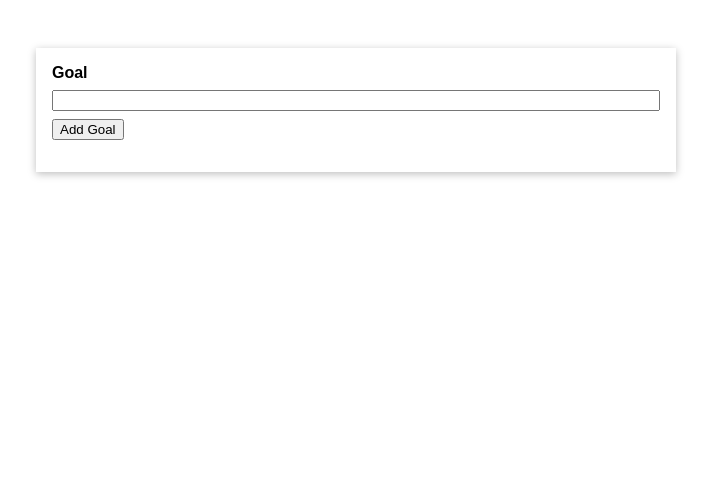
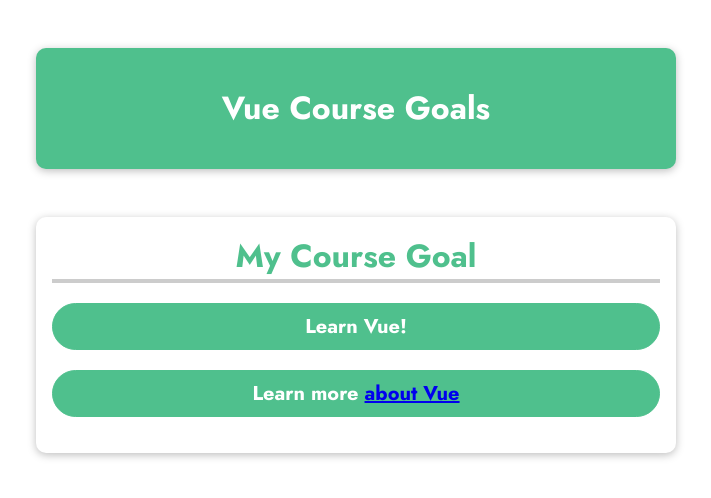
Before and after one commit to jollypyun/practicingVue, a plain HTML site: page index.html in a window 1280 px wide. Shown: the whole page, without its empty margins (284-995 px from the left). Drawn offline with nearby package versions, Linux system fonts and the light colour scheme.

Commit message:
- 데이터 바인딩 - data, methods

```diff
--- a/app.js
+++ b/app.js
@@ -1,35 +1,36 @@
-// 앱을 구성하는 JS 객체를 취한다.
-// data 프로퍼티 : 해당 앱으로 전달할 객체. 함수를 값으로 가지고 return이 필요하다.
-// method : 메서드와 함수를 정의
-
-Vue.createApp({
-    data() {
+// Vue로 먼저 해야할 것은 Vue 앱을 생성하는 것.
+const app =  Vue.createApp({
+    // 데이터 구성
+    // 값으로 함수를 갖는다.
+    // 객체 반환
+    // 반환되는 객체는 Vue가 조정하는 HTML 코드에서 사용 가능
+    // 그 자체로 함수이자 객체
+    data: function() {
         return {
-            goals: [],
-            enteredValue: ''
+            courseGoal: 'Finish',
+            vueLink: 'https://vuejs.org/'
         };
     },
+
+    // methods : 호출 및 이벤트가 생겼을 경우 실행할 함수 정의
+    // 메서드 및 함수로 만들어진 객체
+    // 객체에서 정의하는 프로퍼티는 함수여야 한다.
     methods: {
-        addGoal() {
-            this.goals.push(this.enteredValue);
+        outputGoal() {
+            const randomNumber = Math.random();
+            if(randomNumber < 0.5) {
+                return 'Learn Vue!';
+            }
+            return 'Master Vue!';
         }
     }
-}).mount('#app'); // Vue 앱이 페이지의 어느 부분에서 적용이 되어야 하는지 알려줘야 한다.
+});
 
+// 어느 구역을 조작할 것인지를 파악해야한다.
+app.mount('#user-goal');
 
+// Vue 기능을 이용해 조정 섹션과 상호 작용 가능
 
-// Vanila JS 코드
-
-// const buttonEl = document.querySelector('button');
-// const inputEl = document.querySelector('input');
-// const listEl = document.querySelector('ul');
-
-// function addGoal() {
-//     const enteredValue = inputEl.value;
-//     const listItemEl= documnet.createElement('li');
-//     listItemEl.textContent = enteredValue;
-//     listEl.appendChild(listItemEl);
-//     inputEl.value = '';
-// }
-
-// buttonEl.addEventListener('click', addGoal);
+// Vue는 보이지 않는 곳에서 HTML 코드를 스캔해 지원되는 기능과 구문을 감지
+// 템플릿에서 컨탠츠를 출력하고자 하는 구문은 HTML에서 이중 중괄호로 사용해 출력한다. 이런 구문을 보간법이라 한다.
+// 보간법 : data에서 반환하는 객체의 일부분인 프로퍼티를 참조하고 이중 중괄호 부분에 해당 프로퍼티 값이 출력되도록 하는 방법
--- a/index.html
+++ b/index.html
@@ -3,21 +3,25 @@
   <head>
     <meta charset="UTF-8" />
     <meta name="viewport" content="width=device-width, initial-scale=1.0" />
-    <title>A First App</title>
+    <title>Vue Basics</title>
+    <link
+      href="https://fonts.googleapis.com/css2?family=Jost:wght@400;700&display=swap"
+      rel="stylesheet"
+    />
     <link rel="stylesheet" href="styles.css" />
+    <script src="https://unpkg.com/vue@next" defer></script>
+    <script src="app.js" defer></script>
   </head>
   <body>
-    <div id="app">
-      <div>
-        <label for="goal">Goal</label>
-        <input type="text" id="goal" v-model="enteredValue"/> <!-- 입력되는 내용이 대입될 변수 -->
-        <button v-on:click="addGoal">Add Goal</button> <!-- click 이벤트 -->
-      </div>
-      <ul>
-        <li v-for="goal in goals">{{ goal }}</li> <!-- goals 배열의 goal로 하나씩 접근  이중 괄호로 표시-->
-      </ul>
-    </div>
-    <script src="https://unpkg.com/vue@3"></script> <!-- 패키지 설치 없이 CDN을 통해 Vue 사용 -->
-    <script src="app.js"></script>
+    <header>
+      <h1>Vue Course Goals</h1>
+    </header>
+    <section id="user-goal">
+      <h2>My Course Goal</h2>
+      <p>{{ outputGoal() }}</p> <!-- 보간법은 data뿐 아니라 methods도 가능. 기본적인 js 코드도 가능. 다만 복잡한(if 등) 기능은 불가 -->
+      <p>Learn more <a v-bind:href="vueLink">about Vue</a></p> <!-- 이중 중괄호 구문은 여닫는 HTML 태그에서만 사용이 가능. --> <!--<a href="{{ vueLink }}"> 는 오류 발생-->
+    </section>
   </body>
 </html>
+<!-- Vue 디렉티브 : HTML 코드에 추가로 넣는 지시사항 v로 시작한다.-->
+<!-- v-bind : 바인딩 지시. HTML 요소의 속성의 값을 설정. 아 때는 이중 중괄호 없이 따옴표로만 설정. -->
--- a/styles.css
+++ b/styles.css
@@ -3,38 +3,76 @@
 }
 
 html {
-  font-family: sans-serif;
+  font-family: 'Jost', sans-serif;
 }
 
 body {
   margin: 0;
 }
 
-#app {
+header {
+  box-shadow: 0 2px 8px rgba(0, 0, 0, 0.26);
   margin: 3rem auto;
+  border-radius: 10px;
+  padding: 1rem;
+  background-color: #4fc08d;
+  color: white;
+  text-align: center;
+  width: 90%;
   max-width: 40rem;
-  padding: 1rem;
-  box-shadow: 0 2px 8px rgba(0, 0, 0, 0.26);
 }
 
-label, input {
-  margin-bottom: 0.5rem;
-  display: block;
-  width: 100%;
+#user-goal {
+  box-shadow: 0 2px 8px rgba(0, 0, 0, 0.26);
+  margin: 3rem auto;
+  border-radius: 10px;
+  padding: 1rem;
+  text-align: center;
+  width: 90%;
+  max-width: 40rem;
 }
 
-label {
-  font-weight: bold;
+#user-goal h2 {
+  font-size: 2rem;
+  border-bottom: 4px solid #ccc;
+  color: #4fc08d;
+  margin: 0 0 1rem 0;
 }
 
-ul {
-  list-style: none;
-  margin: 1rem 0;
-  padding: 0;
+#user-goal p {
+  font-size: 1.25rem;
+  font-weight: bold;
+  border: 1px solid #4fc08d;
+  background-color: #4fc08d;
+  color: white;
+  padding: 0.5rem;
+  border-radius: 25px;
 }
 
-li {
-  margin: 1rem 0;
-  padding: 1rem;
+#user-goal input {
+  font: inherit;
   border: 1px solid #ccc;
 }
+
+#user-goal input:focus {
+  outline: none;
+  border-color: #1b995e;
+  background-color: #d7fdeb;
+}
+
+#user-goal button {
+  font: inherit;
+  cursor: pointer;
+  border: 1px solid #ff0077;
+  background-color: #ff0077;
+  color: white;
+  padding: 0.05rem 1rem;
+  box-shadow: 1px 1px 2px rgba(0, 0, 0, 0.26);
+}
+
+#user-goal button:hover,
+#user-goal button:active {
+  background-color: #ec3169;
+  border-color: #ec3169;
+  box-shadow: 1px 1px 4px rgba(0, 0, 0, 0.26);
+}
```
